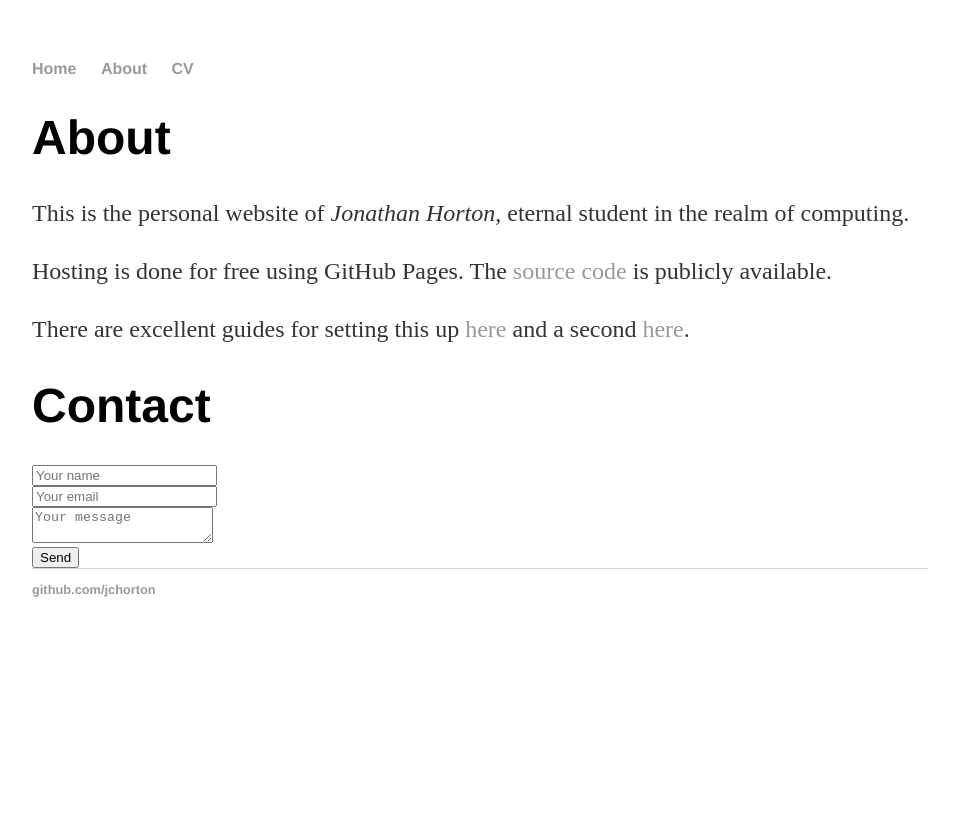
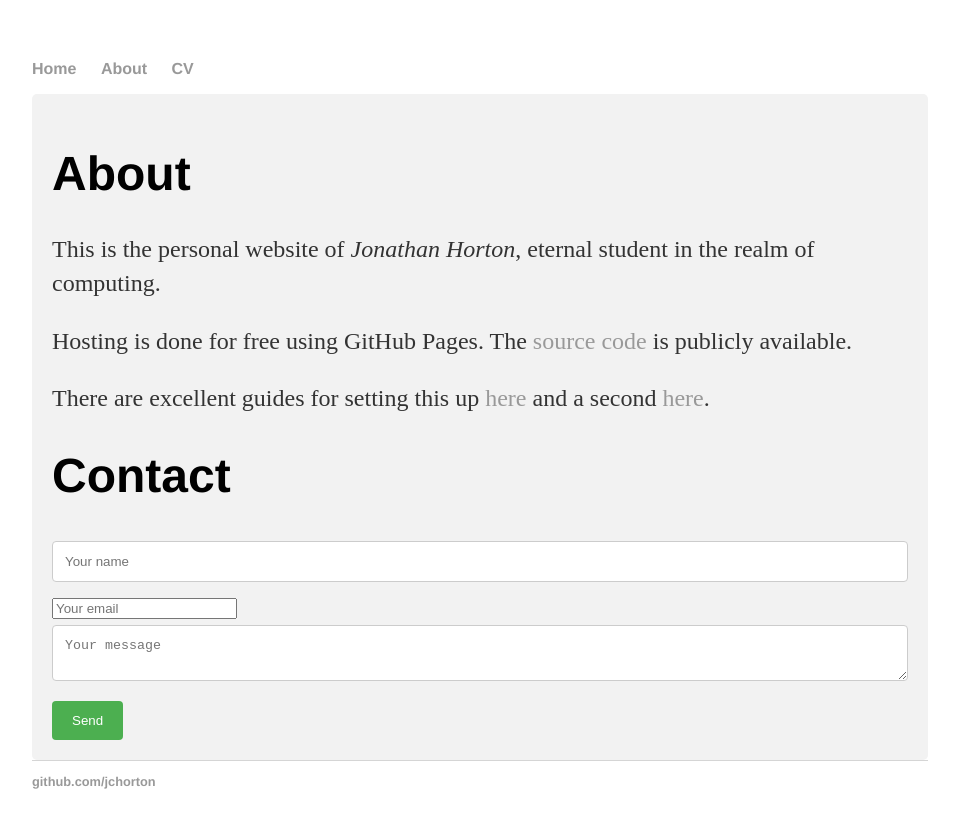
Before and after one commit to jchorton/jchorton.github.io, a Jekyll site: the page built from about/index.md, in a window 1280 px wide. Shown: the top 828 px of the page, without its empty margins (160-1119 px from the left). Built offline with Jekyll 4.4.1, drawn with Linux system fonts in a browser that asks for light colours.

Commit message:
Update main.css

```diff
--- a/css/main.css
+++ b/css/main.css
@@ -37,3 +37,39 @@ ul.posts {
     margin: 20px auto 40px;
     font-size: 1.5em;
 }
+
+
+
+/* Style inputs with type="text", select elements and textareas */
+input[type=text], select, textarea {
+    width: 100%; /* Full width */
+    padding: 12px; /* Some padding */
+    border: 1px solid #ccc; /* Gray border */
+    border-radius: 4px; /* Rounded borders */
+    box-sizing: border-box; /* Make sure that padding and width stays in place */
+    margin-top: 6px; /* Add a top margin */
+    margin-bottom: 16px; /* Bottom margin */
+    resize: vertical /* Allow the user to vertically resize the textarea (not horizontally) */
+}
+
+/* Style the submit button with a specific background color etc */
+input[type=submit] {
+    background-color: #4CAF50;
+    color: white;
+    padding: 12px 20px;
+    border: none;
+    border-radius: 4px;
+    cursor: pointer;
+}
+
+/* When moving the mouse over the submit button, add a darker green color */
+input[type=submit]:hover {
+    background-color: #45a049;
+}
+
+/* Add a background color and some padding around the form */
+.container {
+    border-radius: 5px;
+    background-color: #f2f2f2;
+    padding: 20px;
+}
```
